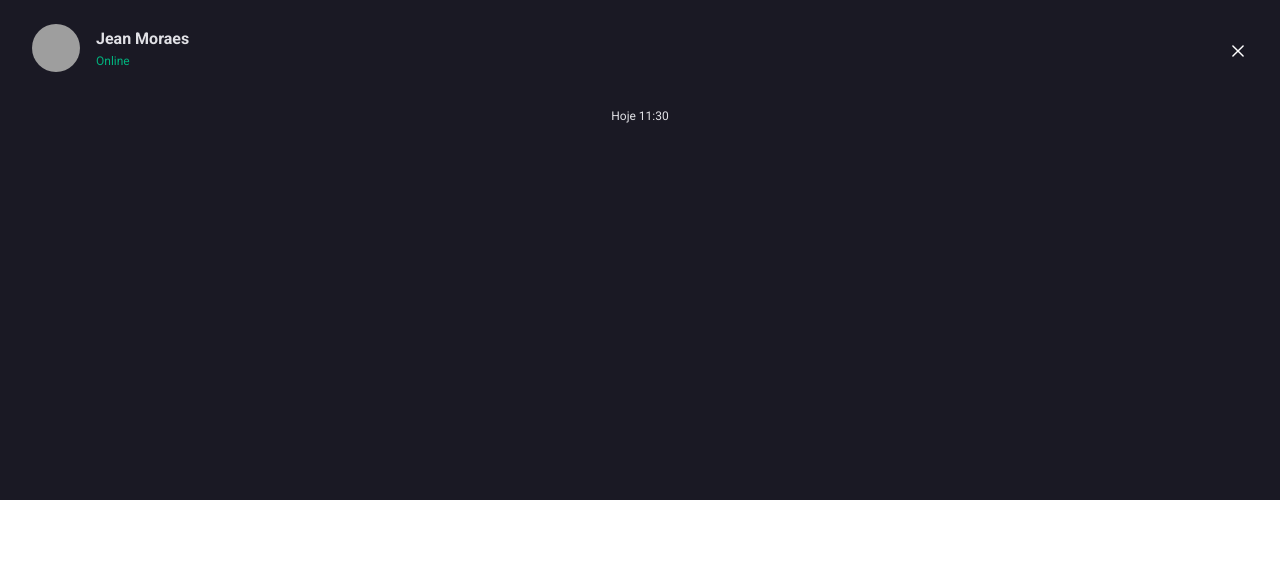
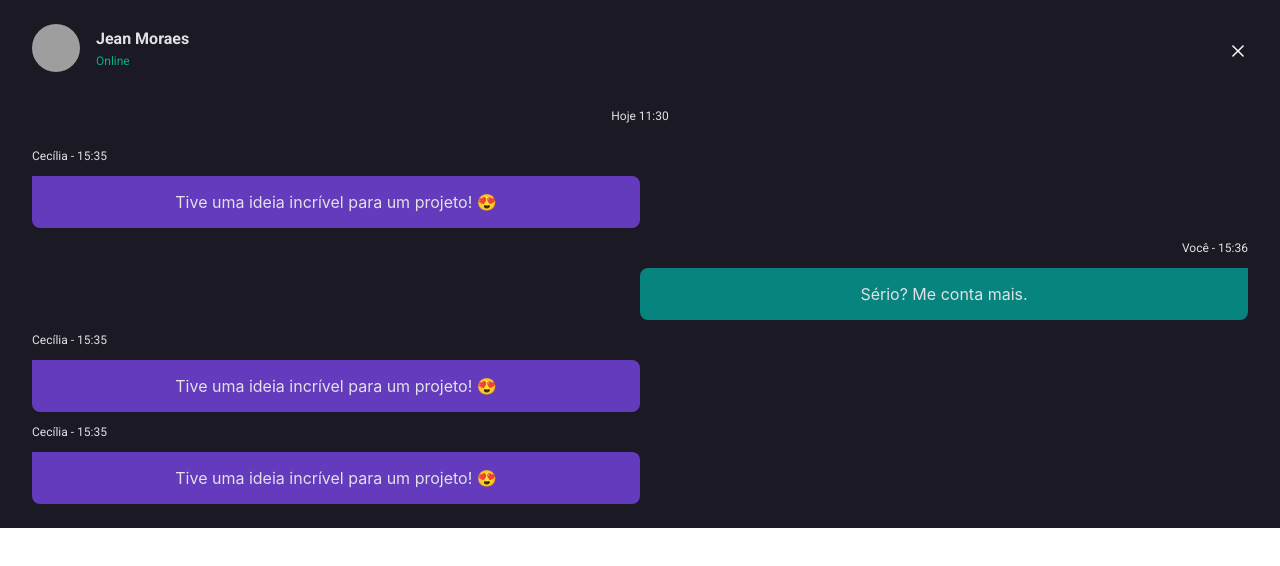
Before and after one commit to JeanMoraes/boraCodar-chat, a Vue app: page / in a window 1280 px wide. Shown: the top 566 px of the page. Built offline with nearby package versions, Linux system fonts and the light colour scheme; grey boxes are pictures that could not be loaded.

Commit message:
feat: create components to render messages

```diff
--- a/src/App.vue
+++ b/src/App.vue
@@ -1,9 +1,12 @@
 <script setup lang="ts">
   import ChatContainer from './components/ChatContainer.vue'
+import ChatContent from './components/ChatContent.vue';
 </script>
 
 <template>
-  <ChatContainer />
+  <ChatContainer>
+    <ChatContent />
+  </ChatContainer>
 </template>
 
 <style scoped>
--- a/src/components/ChatContainer.vue
+++ b/src/components/ChatContainer.vue
@@ -6,6 +6,7 @@ import Header from './Header.vue';
 <template>
     <main>
         <Header />
+        <slot />
     </main>
 </template>
 
--- /dev/null
+++ b/src/components/ChatContent.vue
@@ -0,0 +1,43 @@
+
+<script setup lang="ts">
+    import ChatMessage from './ChatMessage.vue';
+</script>
+
+<template>
+    <div class="content">
+       <ChatMessage
+            person="Cecília"
+            time="15:35"
+            message="Tive uma ideia incrível para um projeto! 😍"
+            direction="received"
+       />
+       <ChatMessage
+            person="Você"
+            time="15:36"
+            message="Sério? Me conta mais."
+            direction="sent"
+       />
+       <ChatMessage
+            person="Cecília"
+            time="15:35"
+            message="Tive uma ideia incrível para um projeto! 😍"
+            direction="received"
+       />
+       <ChatMessage
+            person="Cecília"
+            time="15:35"
+            message="Tive uma ideia incrível para um projeto! 😍"
+            direction="received"
+       />
+    </div>
+</template>
+
+<style lang="scss" scoped>
+    .content {
+        width: 100%;
+        margin: 1rem 0 0 0;
+        display: flex;
+        flex-direction: column;
+        gap: 0.5rem;
+    }
+</style>
--- /dev/null
+++ b/src/components/ChatMessage.vue
@@ -0,0 +1,64 @@
+<script setup lang="ts">
+
+defineProps<{
+    person: String,
+    time: String,
+    message: String,
+    direction: "received" | "sent"
+}>()
+
+</script>
+
+<template>
+    <div :class="`message-container ${direction}`">
+        <p class="name-time ">{{ person }} - {{ time }}</p>
+
+        <div class="message-box">
+            {{ message }}
+        </div>
+    </div>
+</template>
+
+<style lang="scss" scoped>
+    .message-container {
+        display: flex;
+        flex-direction: column;
+        justify-content: center;
+        gap: 0.5rem;
+        .name-time {
+            font-family: Roboto, sans-serif;
+            font-size: 0.75rem;
+            color: var(--light-text);
+        }
+
+        .message-box {
+            display: flex;
+            align-items: flex-start;
+            justify-content: center;
+            width: 50%;
+
+            background-color: var(--primary);
+            padding: 0.875rem;
+
+            color: var(--light-text);
+            text-align: left;
+        }
+
+    }
+
+    .sent {
+        align-items: flex-end;
+        .message-box {
+            background-color: var(--secondary);
+            border-radius: 8px 0px 8px 8px;
+        }
+    }
+
+    .received {
+        align-items: flex-start;
+        .message-box {
+            background-color: var(--primary);
+            border-radius: 0 8px 8px 8px;
+        }
+    }
+</style>
```
